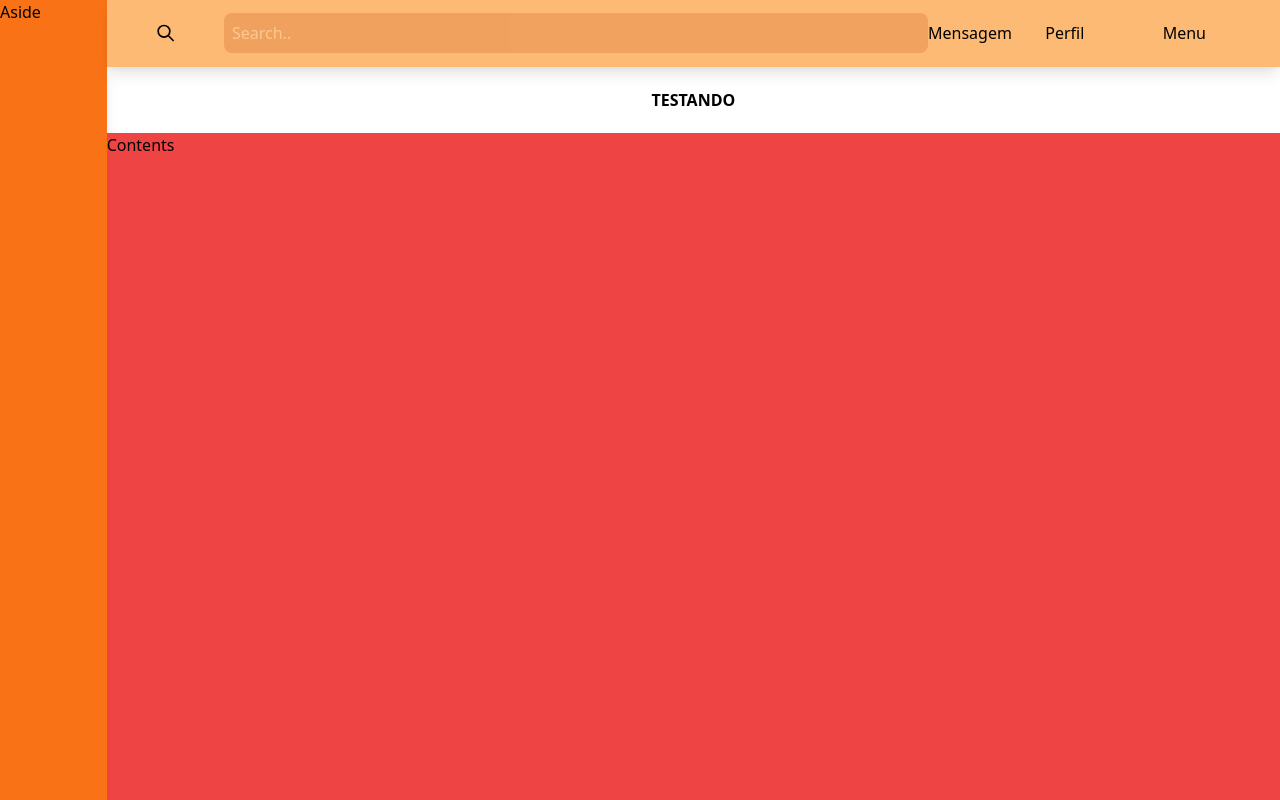
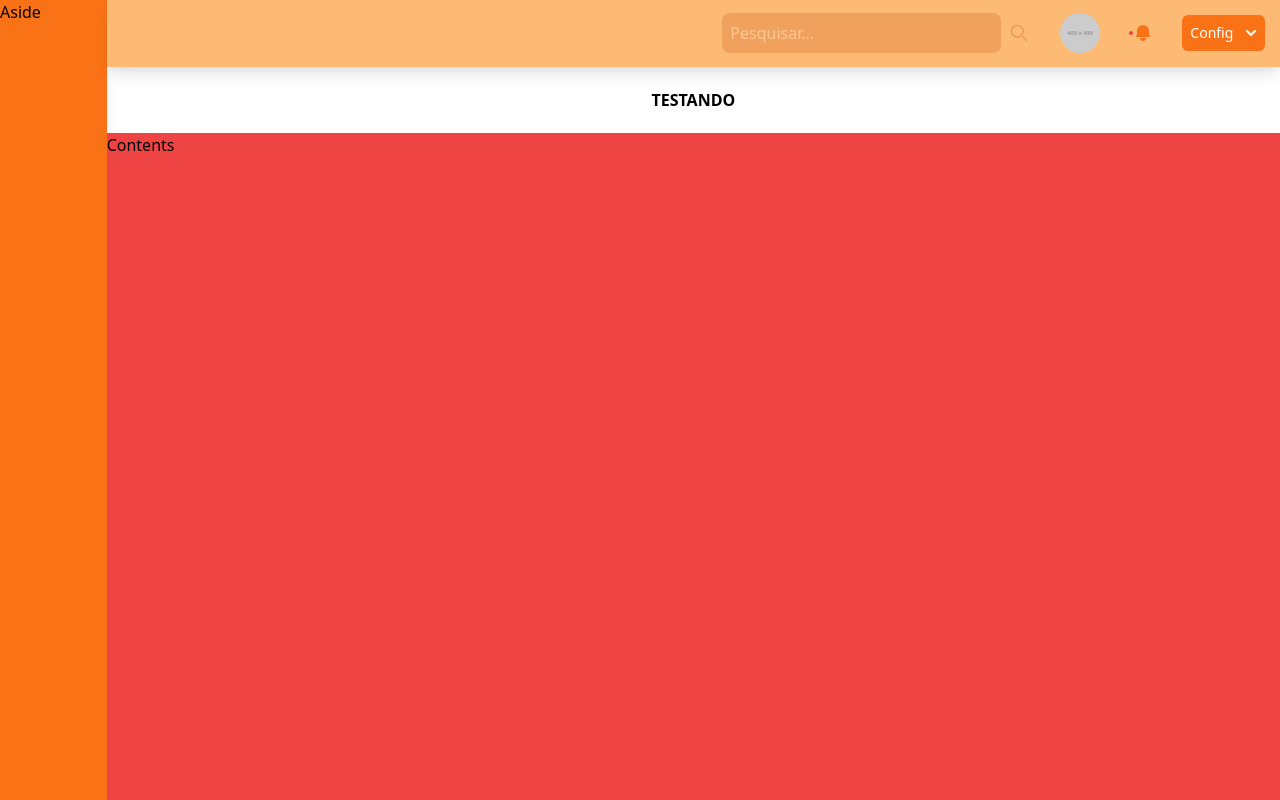
Before and after one commit to nando09/dashboard, a Vue app: page / in a window 1280 px wide. Built offline with nearby package versions, Linux system fonts and the light colour scheme.

Commit message:
Fixed up dashboard top

```diff
--- a/src/index.css
+++ b/src/index.css
@@ -56,3 +56,9 @@
 		color-stop(0.86, rgb(28,58,148))
     );
 } */
+
+.dropdown:focus-within .dropdown-menu {
+	opacity:1;
+	transform: translate(0) scale(1);
+	visibility: visible;
+}
--- /dev/null
+++ b/src/layouts/contents/Top/MenuTop.vue
@@ -0,0 +1,83 @@
+<template>
+  <div class="flex items-center justify-center">
+    <div class="relative inline-block text-left dropdown">
+      <span class="rounded-md shadow-sm"
+        ><button
+          class="inline-flex justify-center px-2 py-2 text-sm font-medium leading-5 text-white transition duration-150 ease-in-out bg-orange-500 rounded-md hover:text-opacity-50 focus:outline-none"
+          type="button"
+          aria-haspopup="true"
+          aria-expanded="true"
+          aria-controls="headlessui-menu-items-117"
+        >
+          <span>Config</span>
+          <svg
+            class="w-5 h-5 ml-2 -mr-1"
+            viewBox="0 0 20 20"
+            fill="currentColor"
+          >
+            <path
+              fill-rule="evenodd"
+              d="M5.293 7.293a1 1 0 011.414 0L10 10.586l3.293-3.293a1 1 0 111.414 1.414l-4 4a1 1 0 01-1.414 0l-4-4a1 1 0 010-1.414z"
+              clip-rule="evenodd"
+            ></path>
+          </svg></button
+      ></span>
+      <div
+        class="opacity-0 invisible dropdown-menu transition-all duration-300 transform origin-top-right -translate-y-2 scale-95"
+      >
+        <div
+          class="absolute right-0 w-56 mt-2 origin-top-right bg-orange-700 opacity-90 border border-orange-500 divide-y divide-gray-100 rounded-md shadow-lg outline-none"
+          aria-labelledby="headlessui-menu-button-1"
+          id="headlessui-menu-items-117"
+          role="menu"
+        >
+          <div class="px-4 py-3 text-white opacity-50">
+            <p class="text-sm leading-5">Signed in as</p>
+            <p class="text-sm font-medium leading-5 truncate">
+              tom@example.com
+            </p>
+          </div>
+          <div class="py-1 text-white">
+            <a
+              href="javascript:void(0)"
+              tabindex="0"
+              class="flex justify-between w-full px-4 py-2 text-sm leading-5 text-left"
+              role="menuitem"
+              >Account settings</a
+            >
+            <a
+              href="javascript:void(0)"
+              tabindex="1"
+              class="flex justify-between w-full px-4 py-2 text-sm leading-5 text-left"
+              role="menuitem"
+              >Support</a
+            >
+            <span
+              role="menuitem"
+              tabindex="-1"
+              class="flex justify-between w-full px-4 py-2 text-sm leading-5 text-left cursor-not-allowed opacity-50"
+              aria-disabled="true"
+              >New feature (soon)</span
+            >
+            <a
+              href="javascript:void(0)"
+              tabindex="2"
+              class="flex justify-between w-full px-4 py-2 text-sm leading-5 text-left"
+              role="menuitem"
+              >License</a
+            >
+          </div>
+          <div class="py-1 text-white">
+            <a
+              href="javascript:void(0)"
+              tabindex="3"
+              class="flex justify-between w-full px-4 py-2 text-sm leading-5 text-left"
+              role="menuitem"
+              >Sign out</a
+            >
+          </div>
+        </div>
+      </div>
+    </div>
+  </div>
+</template>
--- /dev/null
+++ b/src/layouts/contents/Top/Notification.vue
@@ -0,0 +1,50 @@
+<template>
+    <div class="relative inline-block text-left dropdown">
+        <button
+        class="flex h-full w-full items-center justify-end transition duration-150 focus:outline-none"
+        type="button"
+        aria-haspopup="true"
+        aria-expanded="true"
+        aria-controls="headlessui-menu-items-117">
+            <div class="w-1 h-1 bg-red-500 rounded"></div>
+            <BellIcon class="w-5 h-5 text-orange-500"/>
+        </button>
+        <div class="opacity-0 invisible dropdown-menu transition-all duration-300 transform origin-top-right -translate-y-2 scale-95">
+        <div class="absolute right-0 w-56 mt-2 origin-top-right bg-orange-700 opacity-90 border border-orange-500 divide-y divide-gray-100 rounded-md shadow-lg outline-none" aria-labelledby="headlessui-menu-button-1" id="headlessui-menu-items-117" role="menu">
+        <div x-show="dropdownOpen" class="absolute right-0 mt-2 bg-white rounded-md shadow-lg overflow-hidden z-20" style="width:20rem;">
+            <div class="py-2">
+                <a href="#" class="flex items-center px-4 py-3 border-b hover:bg-gray-100 -mx-2">
+                    <img class="h-8 w-8 rounded-full object-cover mx-1" src="https://images.unsplash.com/photo-1494790108377-be9c29b29330?ixlib=rb-1.2.1&ixid=eyJhcHBfaWQiOjEyMDd9&auto=format&fit=crop&w=334&q=80" alt="avatar">
+                    <p class="text-gray-600 text-sm mx-2">
+                        <span class="font-bold" href="#">Sara Salah</span> replied on the <span class="font-bold text-blue-500" href="#">Upload Image</span> artical . 2m
+                    </p>
+                </a>
+                <a href="#" class="flex items-center px-4 py-3 border-b hover:bg-gray-100 -mx-2">
+                    <img class="h-8 w-8 rounded-full object-cover mx-1" src="https://images.unsplash.com/photo-1531427186611-ecfd6d936c79?ixlib=rb-1.2.1&ixid=eyJhcHBfaWQiOjEyMDd9&auto=format&fit=crop&w=634&q=80" alt="avatar">
+                    <p class="text-gray-600 text-sm mx-2">
+                        <span class="font-bold" href="#">Slick Net</span> start following you . 45m
+                    </p>
+                </a>
+                <a href="#" class="flex items-center px-4 py-3 border-b hover:bg-gray-100 -mx-2">
+                    <img class="h-8 w-8 rounded-full object-cover mx-1" src="https://images.unsplash.com/photo-1450297350677-623de575f31c?ixlib=rb-1.2.1&ixid=eyJhcHBfaWQiOjEyMDd9&auto=format&fit=crop&w=334&q=80" alt="avatar">
+                    <p class="text-gray-600 text-sm mx-2">
+                        <span class="font-bold" href="#">Jane Doe</span> Like Your reply on <span class="font-bold text-blue-500" href="#">Test with TDD</span> artical . 1h
+                    </p>
+                </a>
+                <a href="#" class="flex items-center px-4 py-3 hover:bg-gray-100 -mx-2">
+                    <img class="h-8 w-8 rounded-full object-cover mx-1" src="https://images.unsplash.com/photo-1580489944761-15a19d654956?ixlib=rb-1.2.1&ixid=eyJhcHBfaWQiOjEyMDd9&auto=format&fit=crop&w=398&q=80" alt="avatar">
+                    <p class="text-gray-600 text-sm mx-2">
+                        <span class="font-bold" href="#">Abigail Bennett</span> start following you . 3h
+                    </p>
+                </a>
+            </div>
+            <a href="#" class="block bg-gray-800 text-white text-center font-bold py-2">See all notifications</a>
+        </div>
+
+        </div>
+        </div>
+    </div>
+</template>
+<script lang="ts" setup>
+import BellIcon from '../../../components/icons/BellIcon.vue'
+</script>
--- /dev/null
+++ b/src/layouts/contents/Top/Search.vue
@@ -0,0 +1,21 @@
+<template>
+    <div class="flex items-center">
+        <input
+        class="text-white rounded-lg bg-orange-700 placeholder-white p-2 opacity-20 focus:opacity-40 outline-none focus:outline-none pr-10"
+        id="search"
+        type="text"
+        placeholder="Pesquisar..."
+        />
+
+        <div>
+        <button
+            class="text-white p-2 focus:outline-none flex items-center justify-center"
+        >
+            <SearchIcon  class="h-5 w-5 mr-2 text-orange-700 opacity-25 hover:opacity-80" />
+        </button>
+        </div>
+    </div>
+</template>
+<script lang="ts" setup>
+import SearchIcon from '../../../components/icons/SearchIcon.vue'
+</script>
--- a/src/layouts/navs/Top.vue
+++ b/src/layouts/navs/Top.vue
@@ -1,19 +1,18 @@
 <template>
   <div class="w-full bg-orange-300 grid grid-cols-10">
-    <div class="col-span-1 justify-items-end">
-        <svg xmlns="http://www.w3.org/2000/svg" class="w-full h-5 w-5 right-0" fill="none" viewBox="0 0 24 24" stroke="currentColor">
-        <path stroke-linecap="round" stroke-linejoin="round" stroke-width="2" d="M21 21l-6-6m2-5a7 7 0 11-14 0 7 7 0 0114 0z" />
-        </svg>
+    <div class="col-span-8 flex justify-end items-center ">
+      <Search />
     </div>
-    <div class="col-span-6">
-      <input
-        class="w-full text-white bg-orange-700 placeholder-white p-2 rounded-lg opacity-20 focus:opacity-40 outline-none focus:outline-none pr-10"
-        type="text"
-        placeholder="Search.."
-      />
+    <div class="col-span-2 flex items-center justify-around">
+      <Avatar class="w-10 h-10"/>
+      <Notification />
+      <MenuTop />
     </div>
-    <div class="col-span-1">Mensagem</div>
-    <div class="col-span-1">Perfil</div>
-    <div class="col-span-1">Menu</div>
   </div>
 </template>
+<script lang="ts" setup>
+import Avatar from '../../components/Avatar.vue'
+import Notification from '../contents/Top/Notification.vue'
+import MenuTop from '../contents/Top/MenuTop.vue'
+import Search from '../../layouts/contents/Top/Search.vue'
+</script>
--- a/src/views/Home.vue
+++ b/src/views/Home.vue
@@ -2,7 +2,7 @@
   <div class="grid grid-rows-6 grid-cols-12 h-screen">
     <Aside class="row-span-6 col-span-1 h-full shadow-lg"/>
     <div class="col-span-11 grid grid-rows-2">
-      <Top class="row-span-1 flex items-center shadow-lg" />
+      <Top class="row-span-1 shadow-lg" />
       <div class="row-span-1">
         <h1 class="h-full font-semibold uppercase flex items-center justify-center">Testando</h1>
       </div>
```
